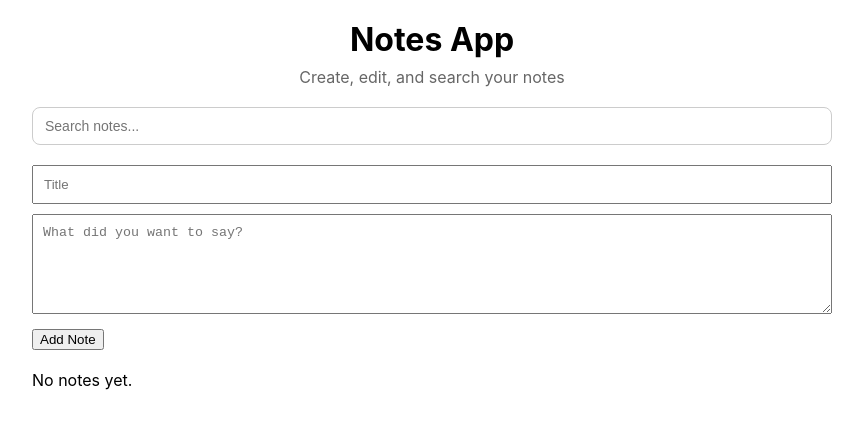
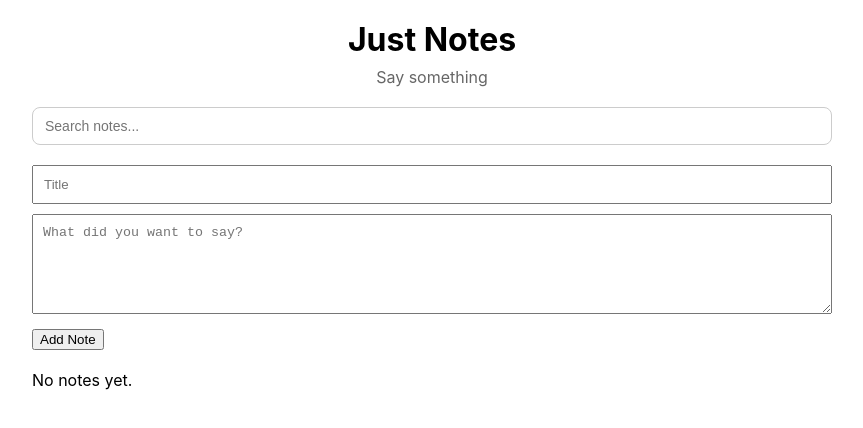
Before and after one commit to shadmanc01/vswep, a React (Create React App) app in the folder notes-app/: page / in a window 1280 px wide. Shown: the top 428 px of the page, without its empty margins (208-1071 px from the left). Built offline with nearby package versions, Linux system fonts and the light colour scheme.

Commit message:
bug: fixeed typos within the code

```diff
--- a/notes-app/src/components/Header.js
+++ b/notes-app/src/components/Header.js
@@ -1,8 +1,8 @@
 function Header() {
   return (
     <header style={styles.header}>
-      <h1 style={styles.title}>Notes App</h1>
-      <p style={styles.subtitle}>Create, edit, and search your notes</p>
+      <h1 style={styles.title}>Just Notes</h1>
+      <p style={styles.subtitle}>Say something</p>
     </header>
   );
 }
```
